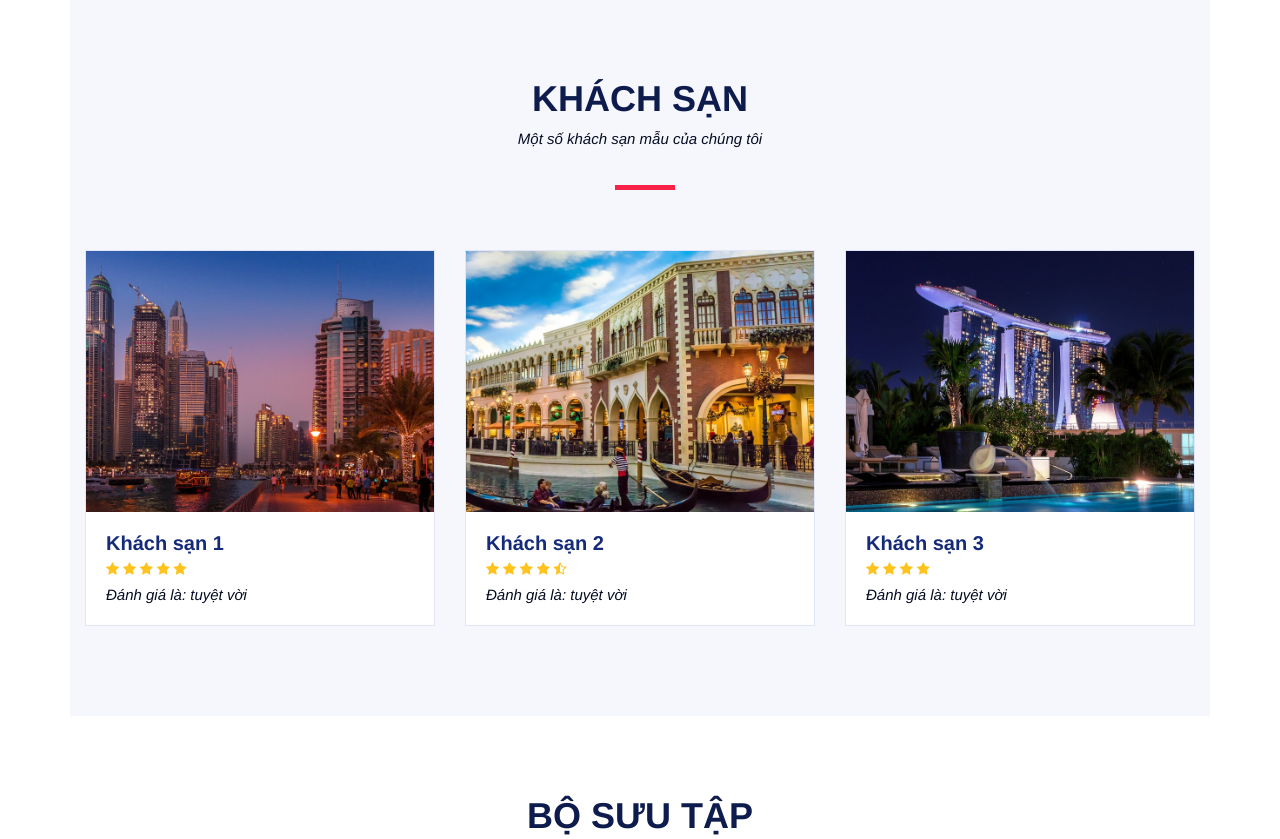
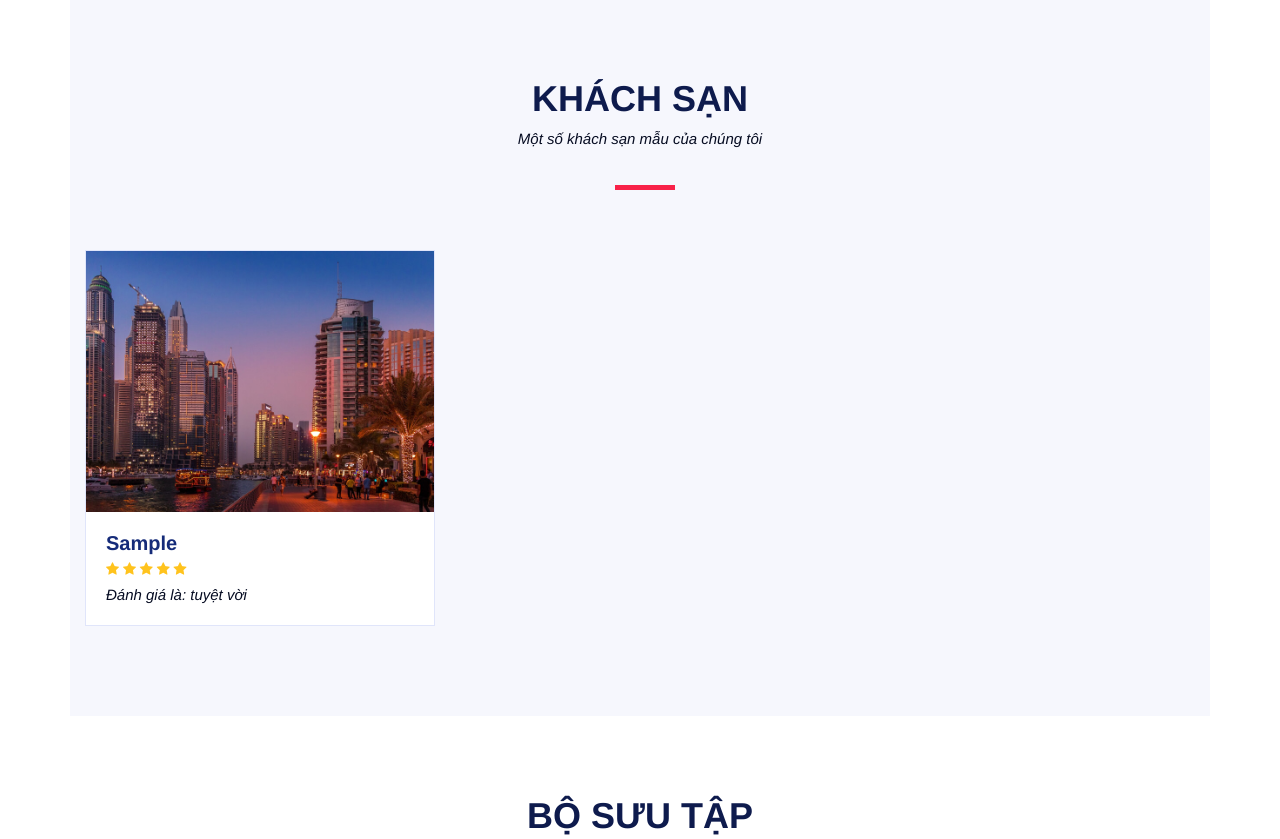
Before and after one commit to ThaiPhong1502/qlks, a Django app: page / in a window 1280 px wide. Shown: the part 2739-3578 px from the top of the page. Run offline with Django 3.2, Linux system fonts and the light colour scheme; tables that the repository leaves empty hold one stand-in row (values such as "Sample post"); some libraries are stand-ins or nearby versions.

Commit message:
first commit

```diff
--- a/DjangoWebProject1/urls.py
+++ b/DjangoWebProject1/urls.py
@@ -26,7 +26,9 @@ admin.site.register(HOADON)
 from app.models import THONGKEDOANHTHU
 admin.site.register(THONGKEDOANHTHU)
 
+
 urlpatterns = [
+    path('',views.list),
     path('', views.home, name='home'),
     path('register/', views.register, name='register'),
     path('contact/', views.contact, name='contact'),
--- a/app/templates/app/index.html
+++ b/app/templates/app/index.html
@@ -205,13 +205,13 @@
         </div>
 
         <div class="row">
-
+            {% for item in object_list %}
           <div class="col-lg-4 col-md-6">
             <div class="hotel">
               <div class="hotel-img">
-                <img src="../../static/app/img/hotels/1.jpg" alt="Hotel 1" class="img-fluid">
+                <a href="{% url 'about' %}"><img src="../../static/app/img/hotels/1.jpg" alt="Hotel 1" class="img-fluid"></a>
               </div>
-              <h3><a href="#">Khách sạn 1</a></h3>
+              <h3><a hhref="{% url 'about' %}">{{ item.TenPhong }}</a></h3>
               <div class="stars">
                 <i class="fa fa-star"></i>
                 <i class="fa fa-star"></i>
@@ -222,39 +222,8 @@
               <p>Đánh giá là: tuyệt vời</p>
             </div>
           </div>
+            {% endfor %}
 
-          <div class="col-lg-4 col-md-6">
-            <div class="hotel">
-              <div class="hotel-img">
-                <img src="../../static/app/img/hotels/2.jpg" alt="Hotel 2" class="img-fluid">
-              </div>
-              <h3><a href="#">Khách sạn 2</a></h3>
-              <div class="stars">
-                <i class="fa fa-star"></i>
-                <i class="fa fa-star"></i>
-                <i class="fa fa-star"></i>
-                <i class="fa fa-star"></i>
-                <i class="fa fa-star-half-full"></i>
-              </div>
-              <p>Đánh giá là: tuyệt vời</p>
-            </div>
-          </div>
-
-          <div class="col-lg-4 col-md-6">
-            <div class="hotel">
-              <div class="hotel-img">
-                <img src="../../static/app/img/hotels/3.jpg" alt="Hotel 3" class="img-fluid">
-              </div>
-              <h3><a href="#">Khách sạn 3</a></h3>
-              <div class="stars">
-                <i class="fa fa-star"></i>
-                <i class="fa fa-star"></i>
-                <i class="fa fa-star"></i>
-                <i class="fa fa-star"></i>
-              </div>
-              <p>Đánh giá là: tuyệt vời</p>
-            </div>
-          </div>
 
         </div>
       </div>
--- a/app/templates/app/register.html
+++ b/app/templates/app/register.html
@@ -1,4 +1,4 @@
-
+{% extends "app/layout.html" %}
 
 {%block content%}
 <center>
--- a/app/views.py
+++ b/app/views.py
@@ -7,6 +7,11 @@ from django.shortcuts import render
 from django.http import HttpRequest
 from .forms import RegistrationForm
 from django.http import HttpResponseRedirect
+
+from app.models import PHONG
+def list(request):
+    object_list=PHONG.objects.filter()
+    return render(request,'app/index.html',{'object_list':object_list})
 
 def register(request):
     form = RegistrationForm()
```
